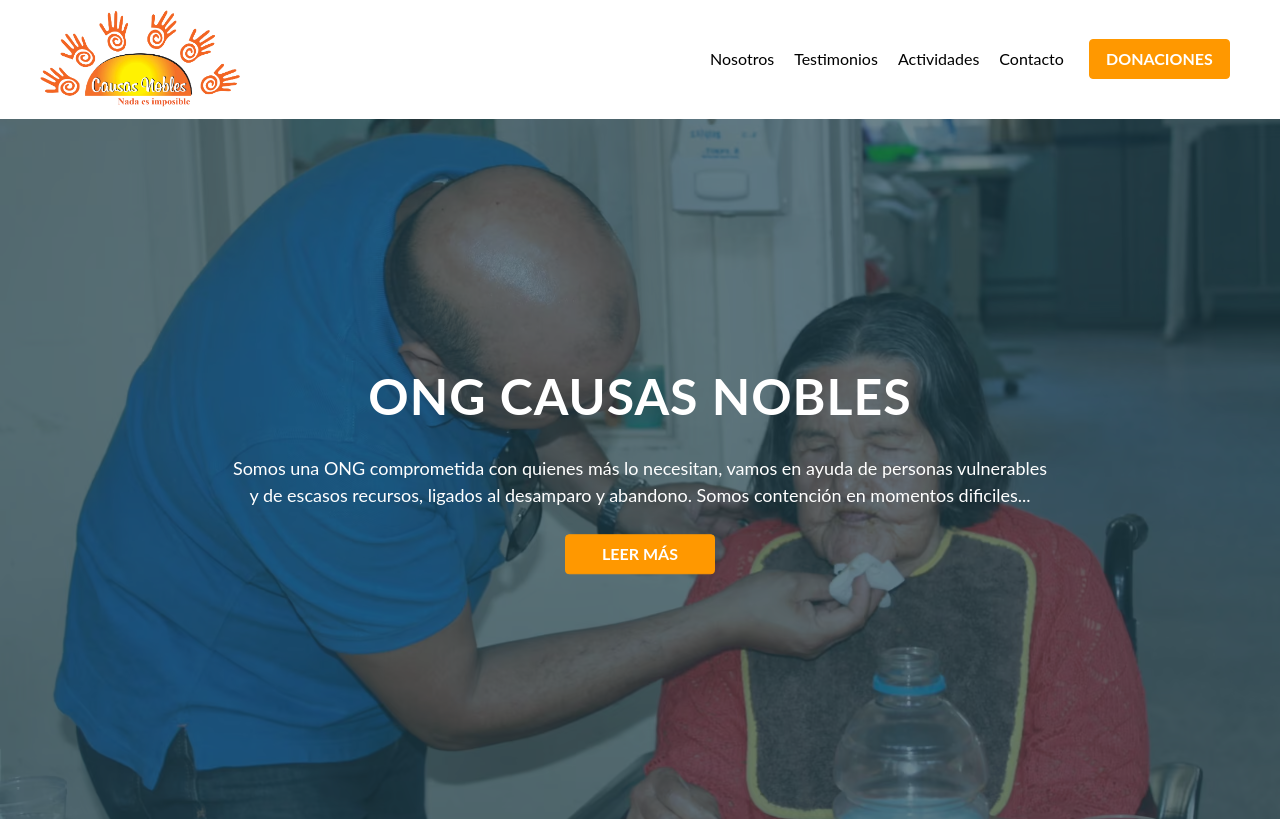
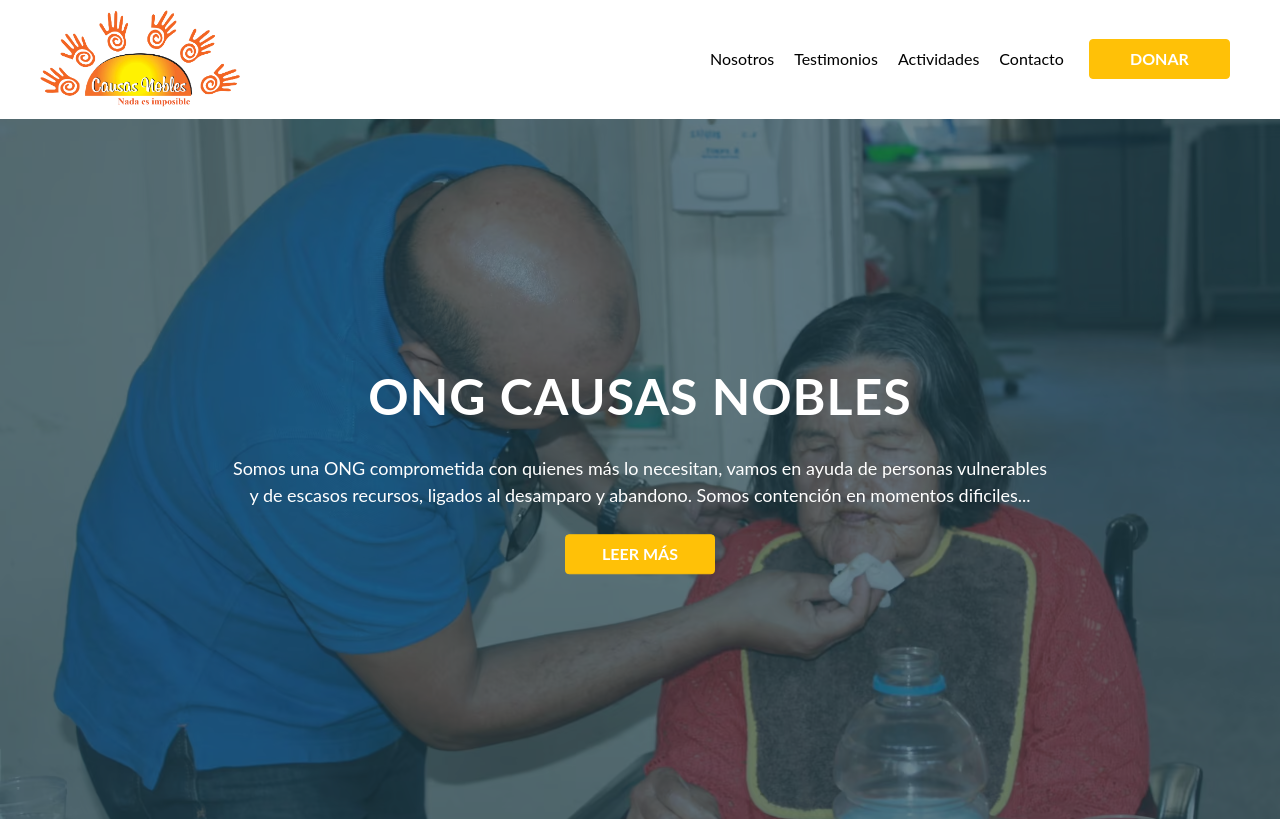
Before and after one commit to Bruxar/ONG_Causas_Nobles, a website: page index.html in a window 1280 px wide. Drawn offline with Linux system fonts and the light colour scheme; a web font is replaced by a local one.

Commit message:
Update button color and text

```diff
--- a/index.html
+++ b/index.html
@@ -29,7 +29,7 @@
                 </div>
 
                 <div class="boton">
-                    <a class="btn-donar" href="#">DONACIONES</a>
+                    <a class="btn-donar" href="#">DONAR</a>
                 </div>
             </nav>
         </div>
--- a/src/scss/base/_globales.scss
+++ b/src/scss/base/_globales.scss
@@ -58,11 +58,11 @@ img{
     place-content: center;
     width: 15rem;
     height: 4rem;
-    background-color: v.$naranja;
+    background-color: v.$amarillo-oscuro;
     border-radius: .4rem;
     margin: 1rem;
     transition: .4s;
-    border: v.$naranja 1px solid;
+    border: v.$amarillo-oscuro 1px solid;
     cursor: pointer;
     p,a{
         color: v.$blanco !important;
@@ -72,7 +72,7 @@ img{
     &:hover{
         background-color: v.$blanco;
         p,a{
-            color: v.$naranja !important;
+            color: v.$amarillo-oscuro !important;
         }
     }
 }
```
Also changed, not shown: build/css/app.css, 1 other file.
